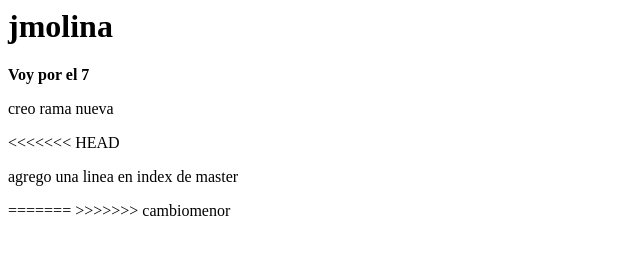
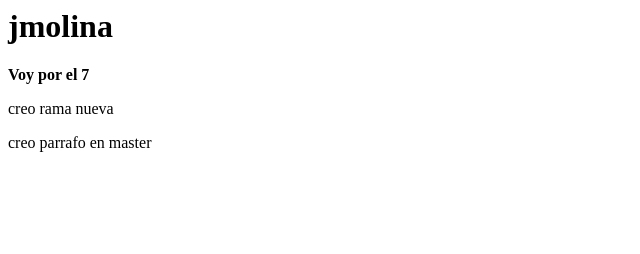
Before and after one commit to jmolinao91/jmolina_taller3, a plain HTML site: page index.html in a window 1280 px wide. Shown: the whole page, without its empty margins (0-640 px from the left). Drawn offline with Linux system fonts and the light colour scheme.

Commit message:
nuevamente agrego parrafo en master para fucionar

```diff
--- a/index.html
+++ b/index.html
@@ -5,10 +5,6 @@
         <h1>jmolina</h1>
         <p><strong>Voy por el 7 </strong></p>
         <p>creo rama nueva</p>
-<<<<<<< HEAD
-         <p>agrego una linea en index de master</p>
-
-=======
->>>>>>> cambiomenor
+        <p>creo parrafo en master</p>
     </body>
 </html>
```
